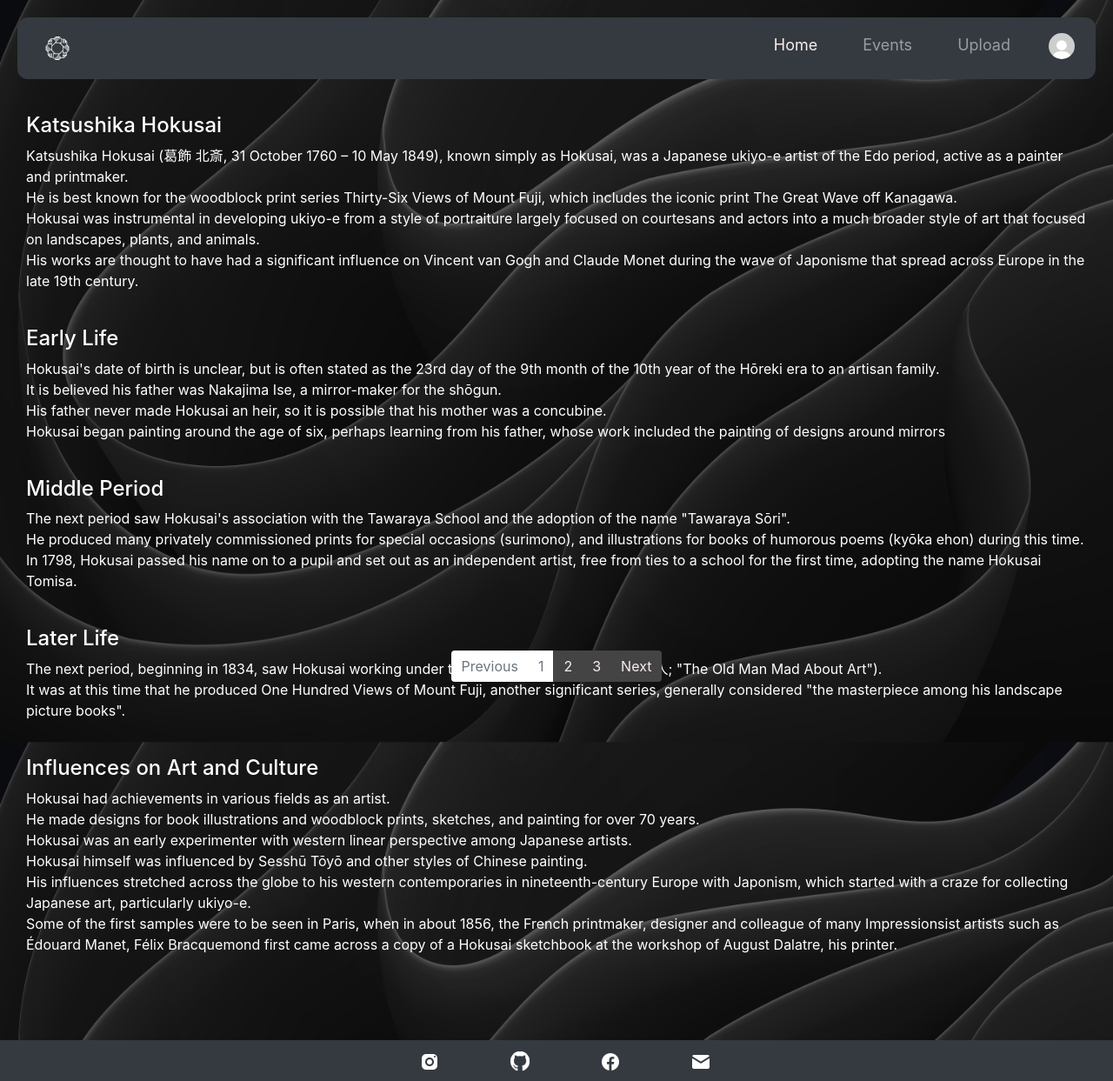
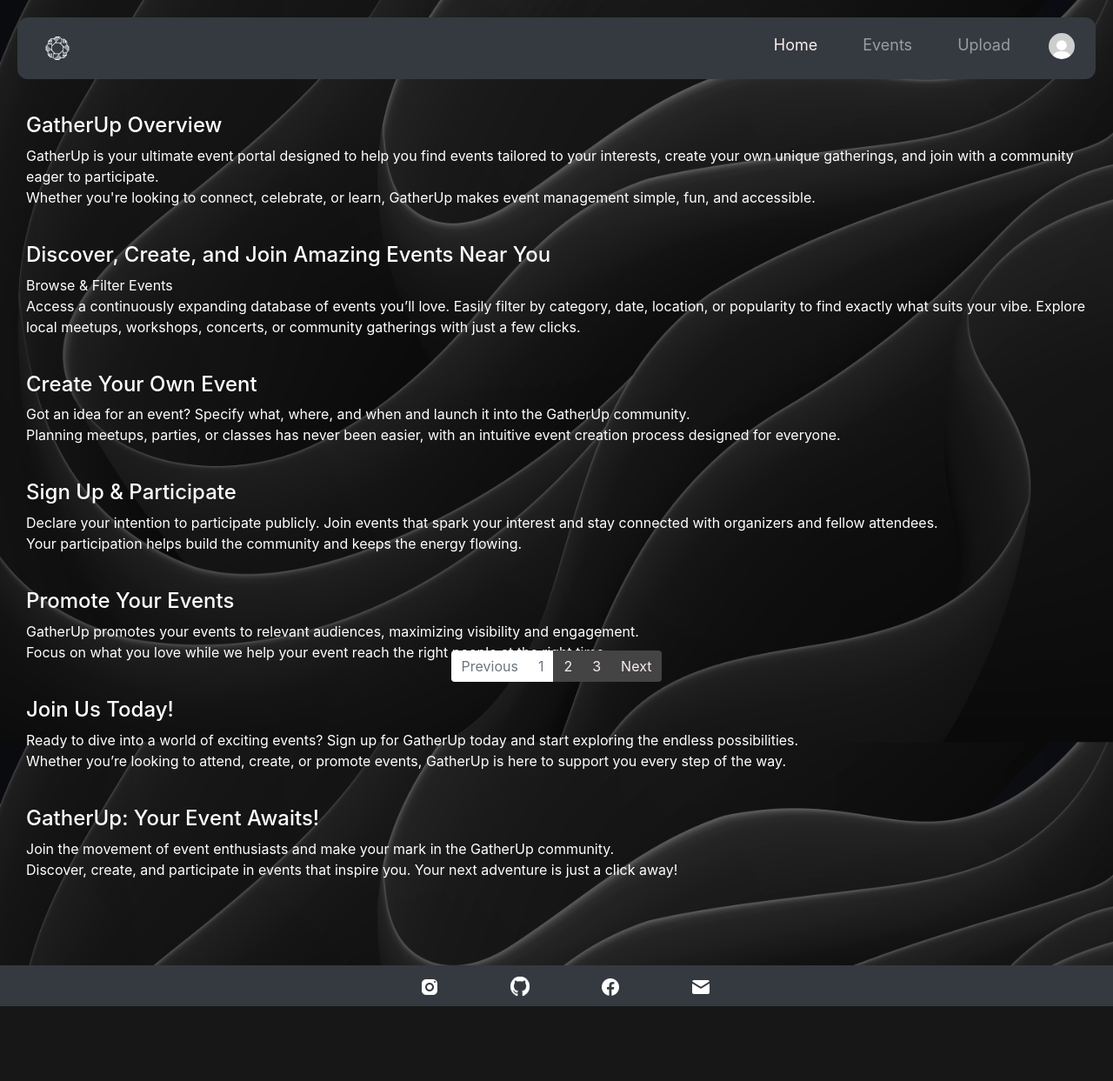
Before and after one commit to Ladinski/Gather-Up, a Django app: page / in a window 1280 px wide. Shown: the whole page at 87% size. After the commit the page ends 1157 px from the top, so only its background shows below. Run offline with Django 5.2, Linux system fonts and the light colour scheme; a user stored in the database is signed in.

Commit message:
It's done just there is spaghetti code

```diff
--- a/gatherup/events/templates/events/Home.html
+++ b/gatherup/events/templates/events/Home.html
@@ -46,50 +46,55 @@
   <!--content of the page-->
   <div class="content-container">
     <div class="contentDiv">
-    <h4 class="header">Katsushika Hokusai</h4>
-   <p>Katsushika Hokusai (葛飾 北斎, 31 October 1760 – 10 May 1849), known simply as Hokusai, was a Japanese ukiyo-e artist of the Edo period, active as a painter and printmaker.
-    <br> He is best known for the woodblock print series Thirty-Six Views of Mount Fuji, which includes the iconic print The Great Wave off Kanagawa.
-    <br> Hokusai was instrumental in developing ukiyo-e from a style of portraiture largely focused on courtesans and actors into a much broader style of art that focused on landscapes, plants, and animals.
-    <br> His works are thought to have had a significant influence on Vincent van Gogh and Claude Monet during the wave of Japonisme that spread across Europe in the late 19th century.
+        <h4 class="header">GatherUp Overview</h4>
+        <p>GatherUp is your ultimate event portal designed to help you find events tailored to your interests, create your own unique gatherings, and join with a community eager to participate.
+        <br> Whether you're looking to connect, celebrate, or learn, GatherUp makes event management simple, fun, and accessible.
         </p>
         <br>
     </div>
     <div class="contentDiv">
-    <h4 class="header">Early Life</h4>
-    <p>Hokusai's date of birth is unclear, but is often stated as the 23rd day of the 9th month of the 10th year of the Hōreki era to an artisan family.
-      <br> It is believed his father was Nakajima Ise, a mirror-maker for the shōgun.
-      <br> His father never made Hokusai an heir, so it is possible that his mother was a concubine.
-      <br> Hokusai began painting around the age of six, perhaps learning from his father, whose work included the painting of designs around mirrors
+        <h4 class="header">Discover, Create, and Join Amazing Events Near You</h4>
+        <p>Browse & Filter Events
+        <br> Access a continuously expanding database of events you’ll love. Easily filter by category, date, location, or popularity to find exactly what suits your vibe. Explore local meetups, workshops, concerts, or community gatherings with just a few clicks.
         </p>
         <br>
     </div>
     <div class="contentDiv">
-    <h4 class="header">Middle Period</h4>
-    <p>The next period saw Hokusai's association with the Tawaraya School and the adoption of the name "Tawaraya Sōri".
-      <br> He produced many privately commissioned prints for special occasions (surimono), and illustrations for books of humorous poems (kyōka ehon) during this time.
-      <br> In 1798, Hokusai passed his name on to a pupil and set out as an independent artist, free from ties to a school for the first time, adopting the name Hokusai Tomisa.
+        <h4 class="header">Create Your Own Event</h4>
+        <p>Got an idea for an event? Specify what, where, and when and launch it into the GatherUp community.
+        <br> Planning meetups, parties, or classes has never been easier, with an intuitive event creation process designed for everyone.
         </p>
         <br>
     </div>
     <div class="contentDiv">
-    <h4 class="header">Later Life</h4>
-    <p>The next period, beginning in 1834, saw Hokusai working under the name "Gakyō Rōjin" (画狂老人; "The Old Man Mad About Art").
-      <br> It was at this time that he produced One Hundred Views of Mount Fuji, another significant series, generally considered "the masterpiece among his landscape picture books".
+        <h4 class="header">Sign Up & Participate</h4>
+        <p>Declare your intention to participate publicly. Join events that spark your interest and stay connected with organizers and fellow attendees.
+        <br> Your participation helps build the community and keeps the energy flowing.
         </p>
         <br>
     </div>
     <div class="contentDiv">
-    <h4 class="header">Influences on Art and Culture</h4>
-    <p>
-      Hokusai had achievements in various fields as an artist.
-      <br> He made designs for book illustrations and woodblock prints, sketches, and painting for over 70 years.
-      <br> Hokusai was an early experimenter with western linear perspective among Japanese artists.
-      <br> Hokusai himself was influenced by Sesshū Tōyō and other styles of Chinese painting.
-      <br> His influences stretched across the globe to his western contemporaries in nineteenth-century Europe with Japonism, which started with a craze for collecting Japanese art, particularly ukiyo-e.
-      <br> Some of the first samples were to be seen in Paris, when in about 1856, the French printmaker, designer and colleague of many Impressionsist artists such as Édouard Manet, Félix Bracquemond first came across a copy of a Hokusai sketchbook at the workshop of August Dalatre, his printer.
+        <h4 class="header">Promote Your Events</h4>
+        <p>GatherUp promotes your events to relevant audiences, maximizing visibility and engagement.
+        <br> Focus on what you love while we help your event reach the right people at the right time.
+        </p>
+        <br>
+    </div>
+    <div class="contentDiv">
+        <h4 class="header">Join Us Today!</h4>
+        <p>Ready to dive into a world of exciting events? Sign up for GatherUp today and start exploring the endless possibilities.
+        <br> Whether you’re looking to attend, create, or promote events, GatherUp is here to support you every step of the way.
+        </p>
+        <br>
+    </div>
+    <div class="contentDiv">
+        <h4 class="header">GatherUp: Your Event Awaits!</h4>
+        <p>Join the movement of event enthusiasts and make your mark in the GatherUp community.
+        <br> Discover, create, and participate in events that inspire you. Your next adventure is just a click away!
         </p>
     </div>
 </div>
+
 
 <!--bottom navigator-->
 
--- a/gatherup/events/templates/static/css/Home.css
+++ b/gatherup/events/templates/static/css/Home.css
@@ -9,11 +9,7 @@ body {
     margin: 0;
 }
 
-.content-container p:hover {
-background-color: rgba(21, 16, 52, 0.9);
-color: #f8eded;
-border-radius: 8px;
-}
+
 
 .navbar{
   margin: 20px;
@@ -24,7 +20,7 @@ border-radius: 8px;
     padding: 30px;
     margin-top: 100px;
     color: #fff;
-    transition: 0.3s;
+
 }
 .pic{
   width: 30px !important;
```
Also changed, not shown: gatherup/events/templates/events/Events.html (+24 -17 lines), gatherup/db.sqlite3, gatherup/media/event_images/Screenshot_2025-03-05_164548_Uh9JMar.png (deleted), gatherup/media/event_images/Screenshot_2025-04-25_002252_6MV8DTe.png (deleted). Lines whose indentation alone changed are shown as unchanged.
